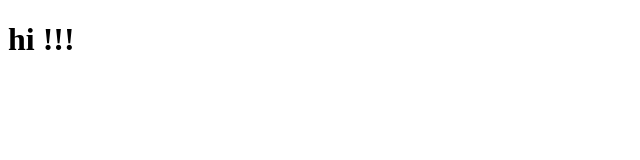
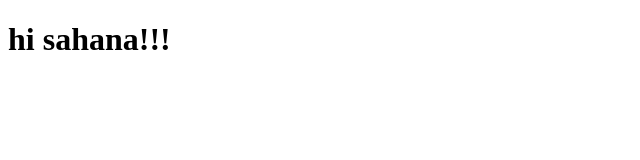
Before and after one commit to sahanaGS/Demo, a plain HTML site: page site/index.html in a window 1280 px wide. Shown: the whole page, without its empty margins (0-640 px from the left). Drawn offline with Linux system fonts and the light colour scheme.

Commit message:
small change

```diff
--- a/site/index.html
+++ b/site/index.html
@@ -4,6 +4,6 @@
 	<title> hello demo</title>
 </head>
 <body>
-<h1> hi !!! </h1>
+<h1> hi sahana!!! </h1>
 </body>
 </html>
```
